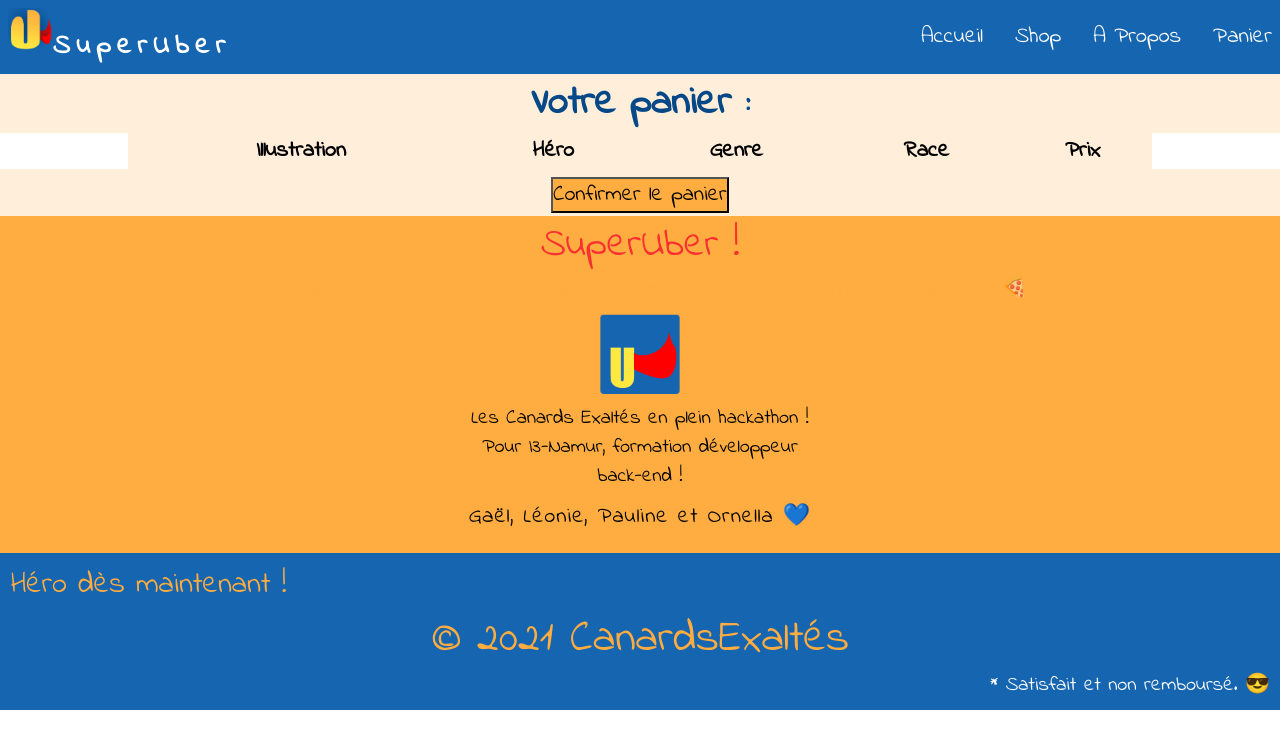
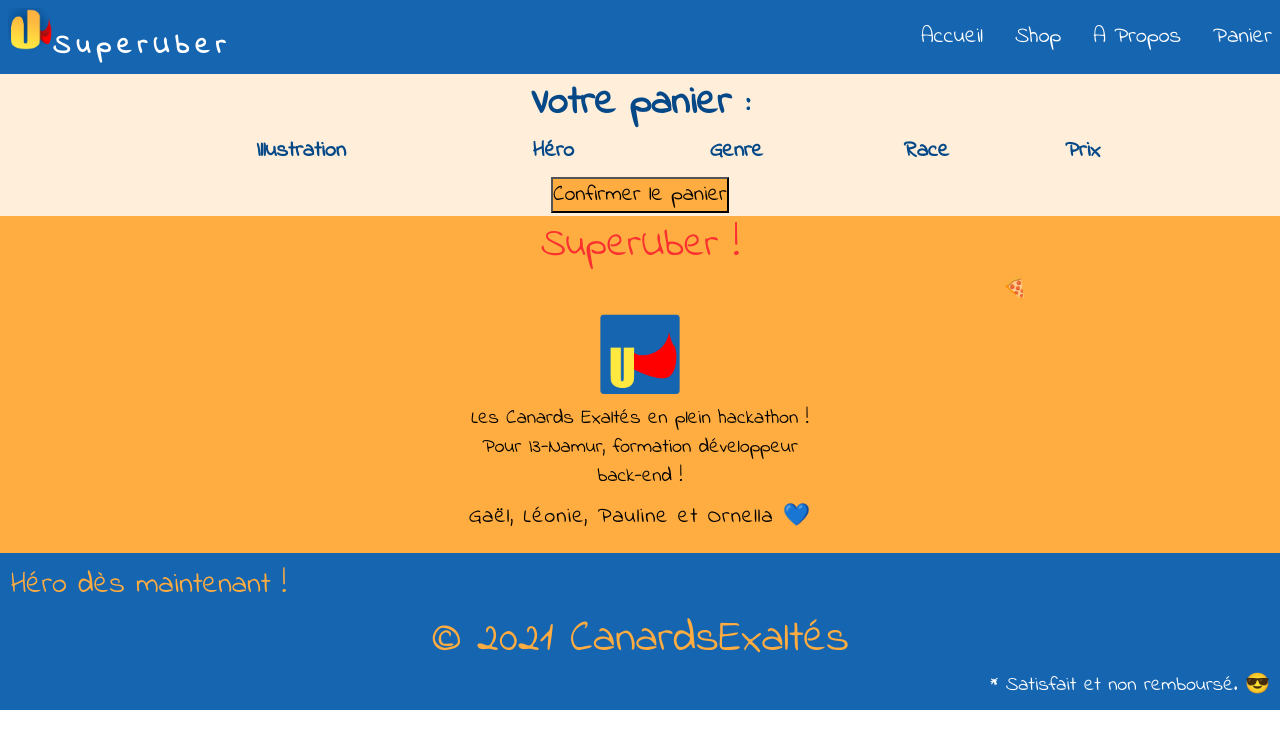
Before and after one commit to TuTuKLK/canardExalte, an Angular app: page /cart in a window 1280 px wide. Shown: the top 748 px of the page. Built offline with nearby package versions, Linux system fonts and the light colour scheme; a web font is replaced by a local one.

Commit message:
correction carré blanc

```diff
--- a/src/app/shop/componentsShop/cart/cart.component.html
+++ b/src/app/shop/componentsShop/cart/cart.component.html
@@ -1,6 +1,7 @@
 <div>
   <h3>Votre panier :</h3>
 </div>
+<div>
   <table>
       <thead>
         <tr>
@@ -23,6 +24,8 @@
         </ng-container>
       </tbody>
   </table>
+</div>
+
   <div id="confirmer">
     <a routerLink="/delivery"><button>Confirmer le panier</button></a>
   </div>
--- a/src/app/shop/componentsShop/cart/cart.component.scss
+++ b/src/app/shop/componentsShop/cart/cart.component.scss
@@ -4,6 +4,9 @@
     background-color: #ffeed9;
     font-family: 'Indie Flower', cursive;
     font-size: 22px;
+}
+div{
+    background-color: #ffeed9;
 }
 
 img{
```
Lines whose indentation alone changed are shown as unchanged.
